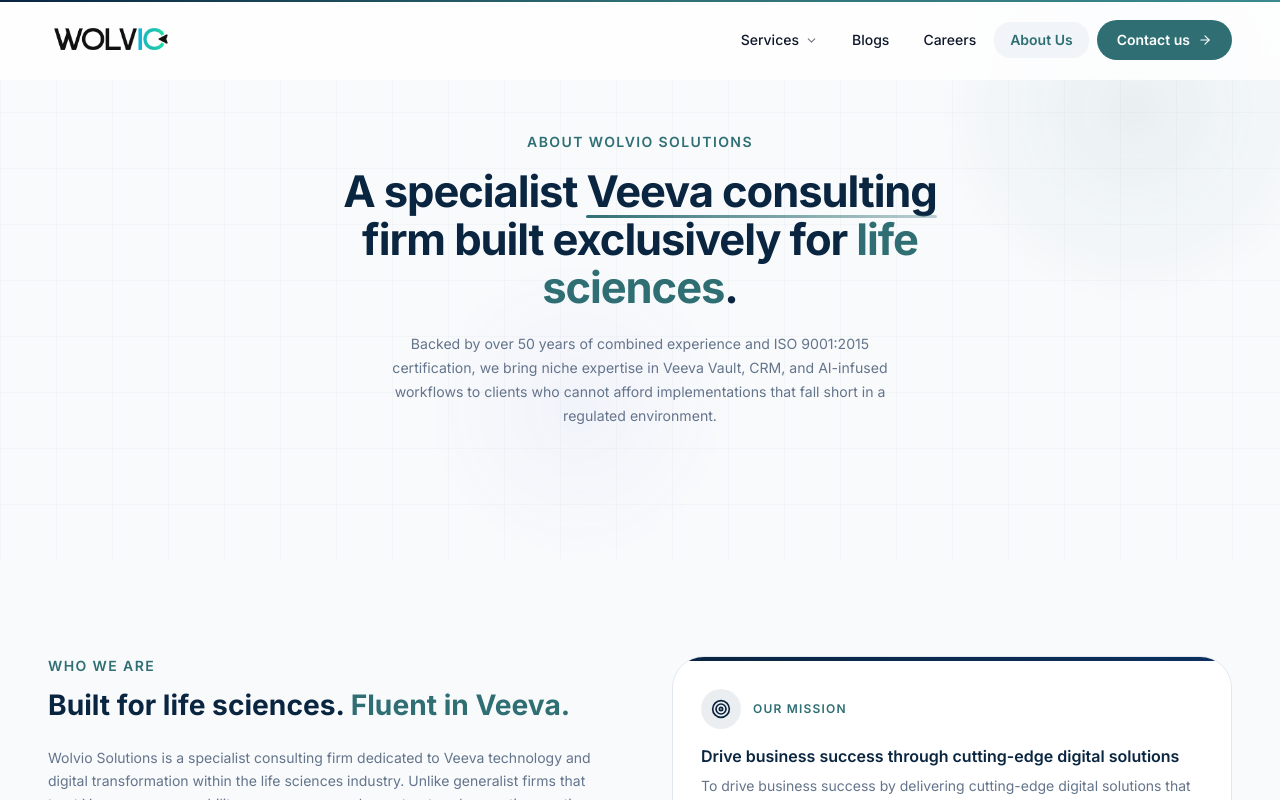
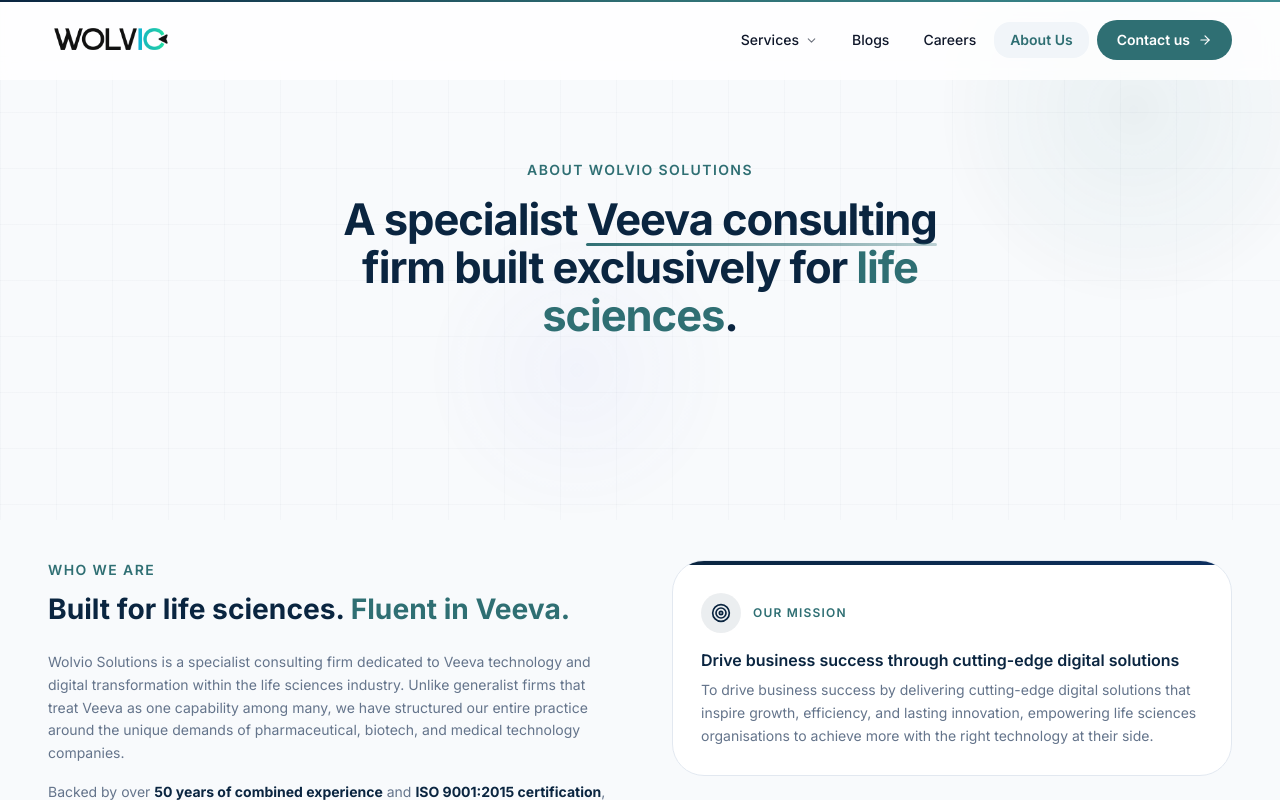
Before and after one commit to userInDev/wolvio, a React (Vite) app: page /about-us in a window 1280 px wide. Shown: the top 800 px of the page. Built offline with nearby package versions, Linux system fonts and the light colour scheme.

Commit message:
chore: about us banner description removed

```diff
--- a/src/modules/aboutUs/components/aboutHeroSection.tsx
+++ b/src/modules/aboutUs/components/aboutHeroSection.tsx
@@ -5,7 +5,7 @@
   return (
     <section
       className="relative flex items-center justify-center overflow-hidden"
-      style={{ background: "var(--color-background)", minHeight: "70vh" }}
+      style={{ background: "var(--color-background)", minHeight: "65vh" }}
     >
       {/* Background */}
       <div className="absolute inset-0 pointer-events-none select-none">
@@ -69,20 +69,6 @@
             firm built exclusively for{" "}
             <span style={{ color: "var(--color-accent)" }}>life sciences</span>.
           </motion.h1>
-
-          <motion.p
-            variants={RISE}
-            className="leading-[1.7] mx-auto"
-            style={{
-              fontSize: "clamp(0.88rem, 0.95vw, 0.96rem)",
-              color: "var(--color-text-muted)",
-              maxWidth: 520,
-            }}
-          >
-            Backed by over 50 years of combined experience and ISO 9001:2015 certification,
-            we bring niche expertise in Veeva Vault, CRM, and AI-infused workflows to
-            clients who cannot afford implementations that fall short in a regulated environment.
-          </motion.p>
         </motion.div>
       </div>
     </section>
--- a/src/modules/aboutUs/components/whoWeAreSection.tsx
+++ b/src/modules/aboutUs/components/whoWeAreSection.tsx
@@ -10,7 +10,7 @@
     const { ref, isInView } = useScrollReveal(0.1);
 
     return (
-        <section className="py-20 lg:py-24 bg-background" ref={ref}>
+        <section className="py-20 lg:py-10 bg-background" ref={ref}>
             <div className="max-w-360 mx-auto px-6 lg:px-12">
                 <div className="grid grid-cols-1 lg:grid-cols-2 gap-12 lg:gap-16 items-start">
                     <motion.div
```
